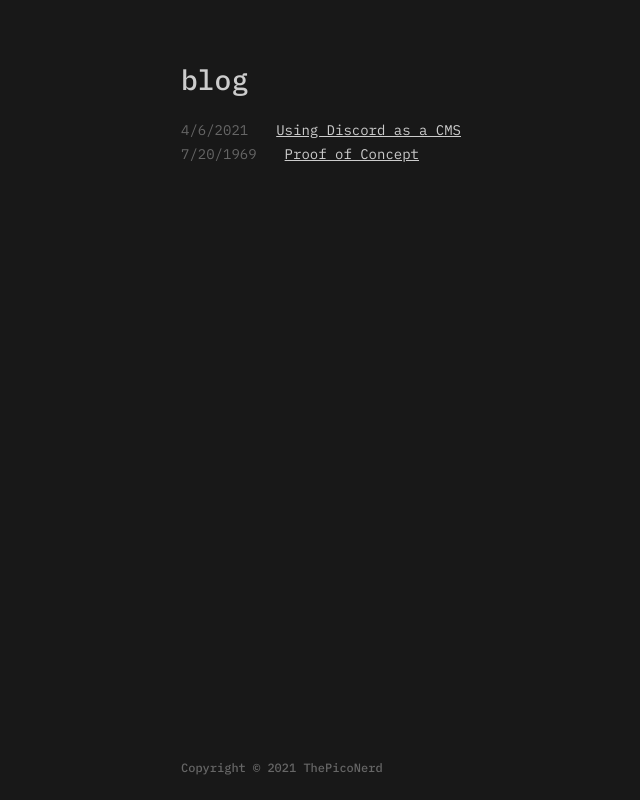
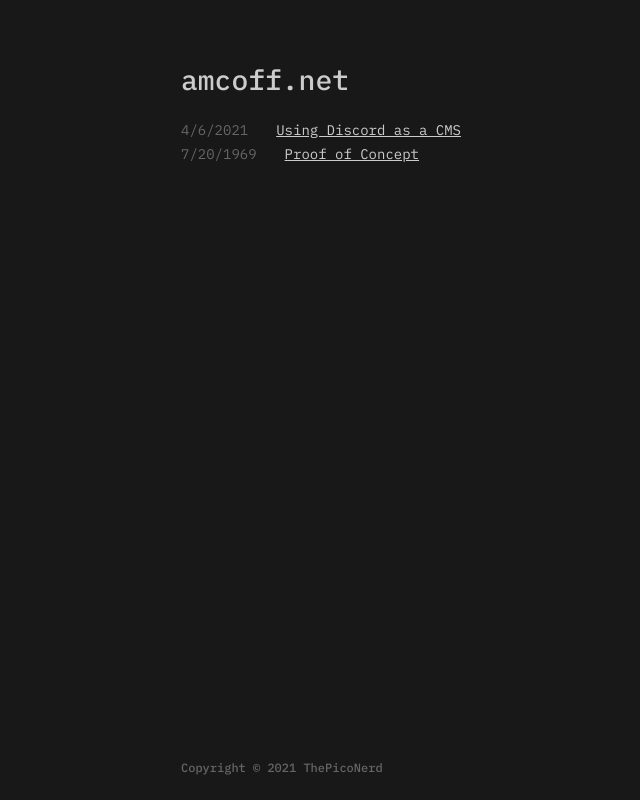
Before and after one commit to ThePicoNerd/amcoff.net, a Next.js app: page / in a window 1280 px wide. Shown: the whole page, without its empty margins (151-791 px from the left). Built offline with nearby package versions, Linux system fonts and the light colour scheme.

Commit message:
amcoff.net

```diff
--- a/src/components/Base.tsx
+++ b/src/components/Base.tsx
@@ -23,7 +23,7 @@ const Base: FunctionComponent<BaseProps> = ({
 
       <meta property="og:type" content={type} />
       <meta property="og:title" content={title} />
-      <meta property="og:site_name" content="blog" />
+      <meta property="og:site_name" content="amcoff.net" />
       <meta property="og:description" content={description} />
 
       {images.map((image) => (
--- a/src/pages/index.tsx
+++ b/src/pages/index.tsx
@@ -21,9 +21,9 @@ export const getStaticProps: GetStaticProps<HomeProps> = async () => {
 const Home: NextPage<HomeProps> = ({
   posts,
 }) => (
-  <Base title="blog" description="a random blog about random things">
+  <Base title="amcoff.net" description="a random blog about random things">
     <header>
-      <h1>blog</h1>
+      <h1>amcoff.net</h1>
     </header>
     <section>
       <PostList posts={posts} />
```
